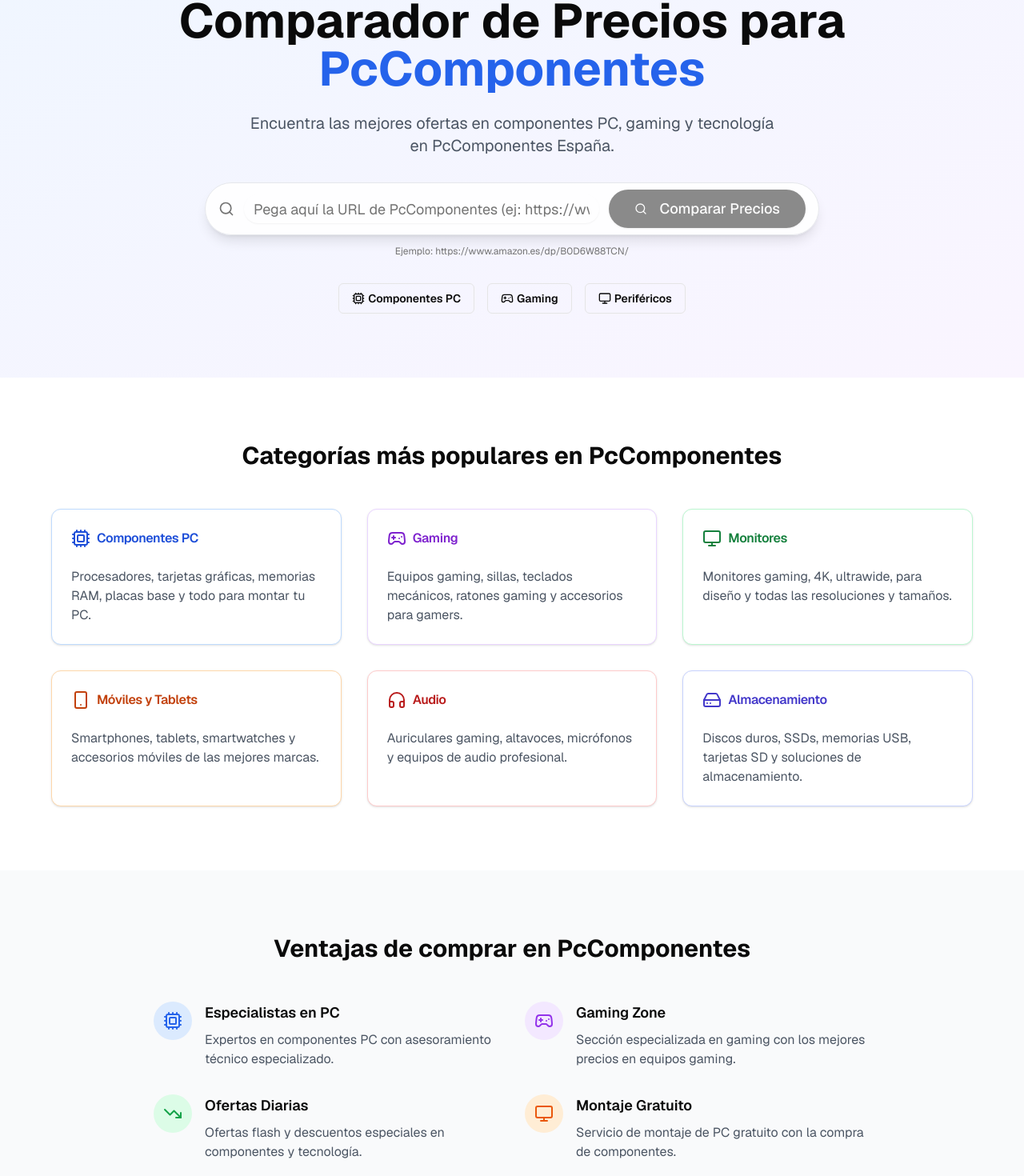
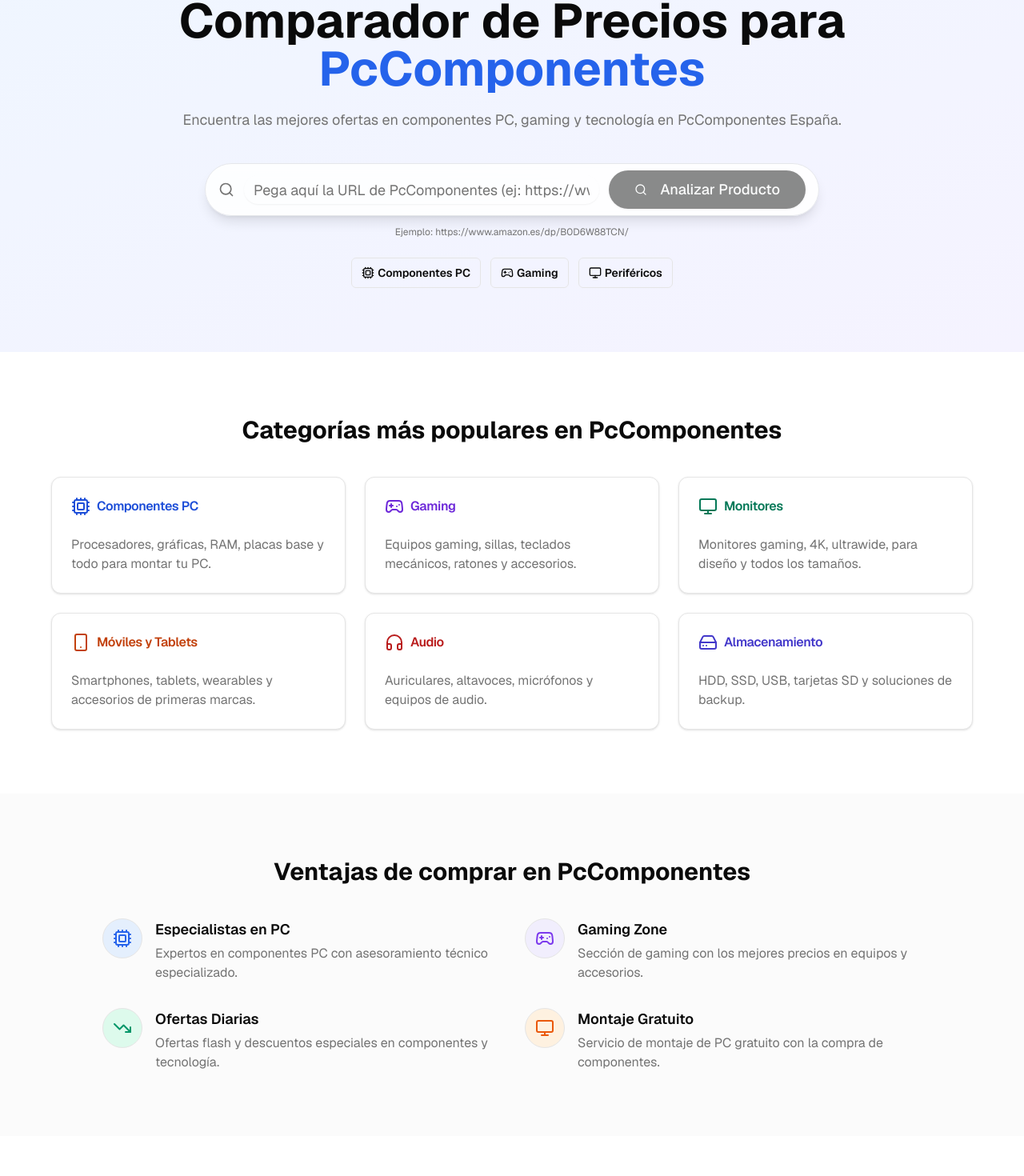
Before and after one commit to opinioneselectronicas1/comparo, a Next.js app: page /tienda/pccomponentes in a window 1280 px wide. Shown: the part 220-1690 px from the top of the page at 80% size. Built offline with nearby package versions, Linux system fonts and the light colour scheme.

Commit message:
Updated page.tsx

```diff
--- a/app/tienda/pccomponentes/page.tsx
+++ b/app/tienda/pccomponentes/page.tsx
@@ -1,3 +1,4 @@
+// app/pccomponentes/page.tsx
 import { Navbar } from "@/components/navbar";
 import { Button } from "@/components/ui/button";
 import { Badge } from "@/components/ui/badge";
@@ -11,224 +12,224 @@
   Gamepad2,
   Smartphone,
   Headphones,
-  HardDrive
+  HardDrive,
 } from "lucide-react";
 import Link from "next/link";
+
+export const metadata = {
+  title:
+    "Comparador de Precios PcComponentes - Gaming y PC | Comparaelprecio",
+  description:
+    "Especialistas en PcComponentes España. Encuentra las mejores ofertas en componentes PC, gaming, monitores y tecnología.",
+  keywords: [
+    "pccomponentes precios",
+    "ofertas pccomponentes",
+    "componentes pc",
+    "gaming pccomponentes",
+    "comparador pccomponentes",
+  ],
+};
 
 export default function PcComponentesPage() {
   return (
     <>
       <Navbar />
-      <div className="min-h-screen pt-24 pb-12">
-        {/* Hero específico de PcComponentes */}
-        <div className="bg-gradient-to-br from-blue-50 to-purple-50 py-20 px-6">
-          <div className="max-w-4xl mx-auto text-center">
-            <Badge className="bg-blue-600 text-white mb-4">
+      <div className="min-h-screen pt-24 pb-12 bg-background text-foreground">
+        {/* HERO */}
+        <section className="relative overflow-hidden bg-gradient-to-br from-blue-50 to-violet-50 dark:from-[#0e1524] dark:to-[#141126]">
+          <div className="absolute inset-0 pointer-events-none bg-white/0 dark:bg-black/10" />
+          <div className="relative z-10 px-6 py-16 sm:py-20">
+            <div className="mx-auto max-w-5xl text-center">
+              <Badge className="mb-4 bg-blue-600 text-white dark:bg-blue-600">
                 💻 Especialistas en PcComponentes
               </Badge>
-            <h1 className="text-4xl md:text-6xl font-bold mb-6">
-              Comparador de Precios para <span className="text-blue-600">PcComponentes</span>
+
+              <h1 className="mx-auto max-w-[22ch] text-4xl sm:text-5xl md:text-6xl font-bold leading-[1.1]">
+                Comparador de Precios para{" "}
+                <span className="text-blue-600 dark:text-blue-400">
+                  PcComponentes
+                </span>
               </h1>
-            <p className="text-xl text-gray-600 mb-8 max-w-2xl mx-auto">
-              Encuentra las mejores ofertas en componentes PC, gaming y tecnología en PcComponentes España.
+
+              <p className="mx-auto mt-5 max-w-[70ch] text-base sm:text-lg text-muted-foreground">
+                Encuentra las mejores ofertas en componentes PC, gaming y
+                tecnología en PcComponentes España.
               </p>
 
+              {/* Buscador */}
+              <div id="buscar" className="mt-8 sm:mt-10">
                 <SearchForm
                   placeholder="Pega aquí la URL de PcComponentes (ej: https://www.pccomponentes.com/...)"
-              className="mb-8"
+                  buttonText="Analizar Producto"
+                  className="mb-2"
                 />
+              </div>
 
-            <div className="flex flex-wrap justify-center gap-4">
-              <Badge variant="outline" className="text-sm py-2 px-4">
+              {/* Pills informativas */}
+              <div className="mt-6 flex flex-wrap items-center justify-center gap-3">
+                <Badge variant="outline" className="text-sm py-2 px-3 border-border">
                   <Cpu className="mr-1 h-4 w-4" /> Componentes PC
                 </Badge>
-              <Badge variant="outline" className="text-sm py-2 px-4">
+                <Badge variant="outline" className="text-sm py-2 px-3 border-border">
                   <Gamepad2 className="mr-1 h-4 w-4" /> Gaming
                 </Badge>
-              <Badge variant="outline" className="text-sm py-2 px-4">
+                <Badge variant="outline" className="text-sm py-2 px-3 border-border">
                   <Monitor className="mr-1 h-4 w-4" /> Periféricos
                 </Badge>
               </div>
             </div>
           </div>
+        </section>
 
-        {/* Categorías principales */}
-        <div className="py-20 px-6">
-          <div className="max-w-6xl mx-auto">
-            <h2 className="text-3xl font-bold text-center mb-12">
+        {/* CATEGORÍAS PRINCIPALES */}
+        <section className="px-6 py-16 sm:py-20">
+          <div className="mx-auto max-w-6xl">
+            <h2 className="mb-10 text-center text-3xl font-bold">
               Categorías más populares en PcComponentes
             </h2>
 
-            <div className="grid md:grid-cols-3 gap-8">
-              <Card className="border-blue-200 hover:shadow-lg transition-shadow">
+            <div className="grid gap-6 md:grid-cols-3">
+              {[
+                {
+                  icon: <Cpu className="h-6 w-6" />,
+                  title: "Componentes PC",
+                  color: "text-blue-700 dark:text-blue-400",
+                  desc: "Procesadores, gráficas, RAM, placas base y todo para montar tu PC.",
+                },
+                {
+                  icon: <Gamepad2 className="h-6 w-6" />,
+                  title: "Gaming",
+                  color: "text-violet-700 dark:text-violet-400",
+                  desc: "Equipos gaming, sillas, teclados mecánicos, ratones y accesorios.",
+                },
+                {
+                  icon: <Monitor className="h-6 w-6" />,
+                  title: "Monitores",
+                  color: "text-emerald-700 dark:text-emerald-400",
+                  desc: "Monitores gaming, 4K, ultrawide, para diseño y todos los tamaños.",
+                },
+                {
+                  icon: <Smartphone className="h-6 w-6" />,
+                  title: "Móviles y Tablets",
+                  color: "text-orange-700 dark:text-orange-400",
+                  desc: "Smartphones, tablets, wearables y accesorios de primeras marcas.",
+                },
+                {
+                  icon: <Headphones className="h-6 w-6" />,
+                  title: "Audio",
+                  color: "text-red-700 dark:text-red-400",
+                  desc: "Auriculares, altavoces, micrófonos y equipos de audio.",
+                },
+                {
+                  icon: <HardDrive className="h-6 w-6" />,
+                  title: "Almacenamiento",
+                  color: "text-indigo-700 dark:text-indigo-400",
+                  desc: "HDD, SSD, USB, tarjetas SD y soluciones de backup.",
+                },
+              ].map((cat, i) => (
+                <Card
+                  key={i}
+                  className="bg-card border border-border hover:shadow-lg transition-shadow"
+                >
                   <CardHeader>
-                  <CardTitle className="flex items-center gap-2 text-blue-700">
-                    <Cpu className="h-6 w-6" />
-                    Componentes PC
+                    <CardTitle className={`flex items-center gap-2 ${cat.color}`}>
+                      {cat.icon}
+                      {cat.title}
                     </CardTitle>
                   </CardHeader>
                   <CardContent>
-                  <p className="text-gray-600">
-                    Procesadores, tarjetas gráficas, memorias RAM, placas base y todo para montar tu PC.
-                  </p>
+                    <p className="text-muted-foreground">{cat.desc}</p>
                   </CardContent>
                 </Card>
-
-              <Card className="border-purple-200 hover:shadow-lg transition-shadow">
-                <CardHeader>
-                  <CardTitle className="flex items-center gap-2 text-purple-700">
-                    <Gamepad2 className="h-6 w-6" />
-                    Gaming
-                  </CardTitle>
-                </CardHeader>
-                <CardContent>
-                  <p className="text-gray-600">
-                    Equipos gaming, sillas, teclados mecánicos, ratones gaming y accesorios para gamers.
-                  </p>
-                </CardContent>
-              </Card>
-
-              <Card className="border-green-200 hover:shadow-lg transition-shadow">
-                <CardHeader>
-                  <CardTitle className="flex items-center gap-2 text-green-700">
-                    <Monitor className="h-6 w-6" />
-                    Monitores
-                  </CardTitle>
-                </CardHeader>
-                <CardContent>
-                  <p className="text-gray-600">
-                    Monitores gaming, 4K, ultrawide, para diseño y todas las resoluciones y tamaños.
-                  </p>
-                </CardContent>
-              </Card>
-
-              <Card className="border-orange-200 hover:shadow-lg transition-shadow">
-                <CardHeader>
-                  <CardTitle className="flex items-center gap-2 text-orange-700">
-                    <Smartphone className="h-6 w-6" />
-                    Móviles y Tablets
-                  </CardTitle>
-                </CardHeader>
-                <CardContent>
-                  <p className="text-gray-600">
-                    Smartphones, tablets, smartwatches y accesorios móviles de las mejores marcas.
-                  </p>
-                </CardContent>
-              </Card>
-
-              <Card className="border-red-200 hover:shadow-lg transition-shadow">
-                <CardHeader>
-                  <CardTitle className="flex items-center gap-2 text-red-700">
-                    <Headphones className="h-6 w-6" />
-                    Audio
-                  </CardTitle>
-                </CardHeader>
-                <CardContent>
-                  <p className="text-gray-600">
-                    Auriculares gaming, altavoces, micrófonos y equipos de audio profesional.
-                  </p>
-                </CardContent>
-              </Card>
-
-              <Card className="border-indigo-200 hover:shadow-lg transition-shadow">
-                <CardHeader>
-                  <CardTitle className="flex items-center gap-2 text-indigo-700">
-                    <HardDrive className="h-6 w-6" />
-                    Almacenamiento
-                  </CardTitle>
-                </CardHeader>
-                <CardContent>
-                  <p className="text-gray-600">
-                    Discos duros, SSDs, memorias USB, tarjetas SD y soluciones de almacenamiento.
-                  </p>
-                </CardContent>
-              </Card>
+              ))}
             </div>
           </div>
-        </div>
+        </section>
 
-        {/* Ventajas de PcComponentes */}
-        <div className="bg-gray-50 py-20 px-6">
-          <div className="max-w-4xl mx-auto">
-            <h2 className="text-3xl font-bold text-center mb-12">
+        {/* VENTAJAS */}
+        <section className="bg-muted/40 dark:bg-muted/20 px-6 py-16 sm:py-20">
+          <div className="mx-auto max-w-5xl">
+            <h2 className="mb-10 text-center text-3xl font-bold">
               Ventajas de comprar en PcComponentes
             </h2>
 
-            <div className="grid md:grid-cols-2 gap-8">
-              <div className="flex items-start gap-4">
-                <div className="bg-blue-100 p-3 rounded-full">
-                  <Cpu className="h-6 w-6 text-blue-600" />
-                </div>
-                <div>
-                  <h3 className="font-semibold text-lg mb-2">Especialistas en PC</h3>
-                  <p className="text-gray-600">
-                    Expertos en componentes PC con asesoramiento técnico especializado.
-                  </p>
+            <div className="grid gap-8 md:grid-cols-2">
+              <Benefit
+                icon={<Cpu className="h-6 w-6 text-blue-600" />}
+                bubbleClass="bg-blue-100/70 dark:bg-blue-500/15"
+                title="Especialistas en PC"
+                text="Expertos en componentes PC con asesoramiento técnico especializado."
+              />
+              <Benefit
+                icon={<Gamepad2 className="h-6 w-6 text-violet-600" />}
+                bubbleClass="bg-violet-100/70 dark:bg-violet-500/15"
+                title="Gaming Zone"
+                text="Sección de gaming con los mejores precios en equipos y accesorios."
+              />
+              <Benefit
+                icon={<TrendingDown className="h-6 w-6 text-emerald-600" />}
+                bubbleClass="bg-emerald-100/70 dark:bg-emerald-500/15"
+                title="Ofertas Diarias"
+                text="Ofertas flash y descuentos especiales en componentes y tecnología."
+              />
+              <Benefit
+                icon={<Monitor className="h-6 w-6 text-orange-600" />}
+                bubbleClass="bg-orange-100/70 dark:bg-orange-500/15"
+                title="Montaje Gratuito"
+                text="Servicio de montaje de PC gratuito con la compra de componentes."
+              />
             </div>
           </div>
-
-              <div className="flex items-start gap-4">
-                <div className="bg-purple-100 p-3 rounded-full">
-                  <Gamepad2 className="h-6 w-6 text-purple-600" />
-                </div>
-                <div>
-                  <h3 className="font-semibold text-lg mb-2">Gaming Zone</h3>
-                  <p className="text-gray-600">
-                    Sección especializada en gaming con los mejores precios en equipos gaming.
-                  </p>
-                </div>
-              </div>
-
-              <div className="flex items-start gap-4">
-                <div className="bg-green-100 p-3 rounded-full">
-                  <TrendingDown className="h-6 w-6 text-green-600" />
-                </div>
-                <div>
-                  <h3 className="font-semibold text-lg mb-2">Ofertas Diarias</h3>
-                  <p className="text-gray-600">
-                    Ofertas flash y descuentos especiales en componentes y tecnología.
-                  </p>
-                </div>
-              </div>
-
-              <div className="flex items-start gap-4">
-                <div className="bg-orange-100 p-3 rounded-full">
-                  <Monitor className="h-6 w-6 text-orange-600" />
-                </div>
-                <div>
-                  <h3 className="font-semibold text-lg mb-2">Montaje Gratuito</h3>
-                  <p className="text-gray-600">
-                    Servicio de montaje de PC gratuito con la compra de componentes.
-                  </p>
-                </div>
-              </div>
-            </div>
-          </div>
-        </div>
+        </section>
 
         {/* CTA */}
-        <div className="py-20 px-6">
-          <div className="max-w-2xl mx-auto text-center">
-            <h2 className="text-3xl font-bold mb-6">
+        <section className="px-6 py-16 sm:py-20">
+          <div className="mx-auto max-w-2xl text-center">
+            <h2 className="text-3xl font-bold mb-4">
               ¿Listo para encontrar los mejores componentes PC?
             </h2>
-            <p className="text-gray-600 mb-8">
-              Compara precios en PcComponentes y encuentra todo lo que necesitas para tu setup gaming.
+            <p className="text-muted-foreground mb-8">
+              Compara precios en PcComponentes y encuentra todo lo que necesitas para tu setup
+              gaming.
             </p>
-            <Button asChild size="lg" className="bg-blue-600 hover:bg-blue-700">
+            <Button
+              asChild
+              size="lg"
+              className="rounded-full bg-blue-600 hover:bg-blue-700 text-white"
+            >
               <Link href="/#buscar">
                 Empezar a Comparar <Search className="ml-2 h-5 w-5" />
               </Link>
             </Button>
           </div>
-        </div>
+        </section>
       </div>
     </>
   );
 }
 
-export const metadata = {
-  title: "Comparador de Precios PcComponentes - Gaming y PC | Comparaelprecio",
-  description: "Especialistas en PcComponentes España. Encuentra las mejores ofertas en componentes PC, gaming, monitores y tecnología.",
-  keywords: ["pccomponentes precios", "ofertas pccomponentes", "componentes pc", "gaming pccomponentes", "comparador pccomponentes"],
-};
+/* ============ helpers ============ */
+
+function Benefit({
+  icon,
+  bubbleClass,
+  title,
+  text,
+}: {
+  icon: React.ReactNode;
+  bubbleClass?: string;
+  title: string;
+  text: string;
+}) {
+  return (
+    <div className="flex items-start gap-4">
+      <div className={`p-3 rounded-full border border-border ${bubbleClass ?? ""}`}>
+        {icon}
+      </div>
+      <div>
+        <h3 className="mb-1 text-lg font-semibold">{title}</h3>
+        <p className="text-muted-foreground">{text}</p>
+      </div>
+    </div>
+  );
+}
```
Lines whose indentation alone changed are shown as unchanged.
